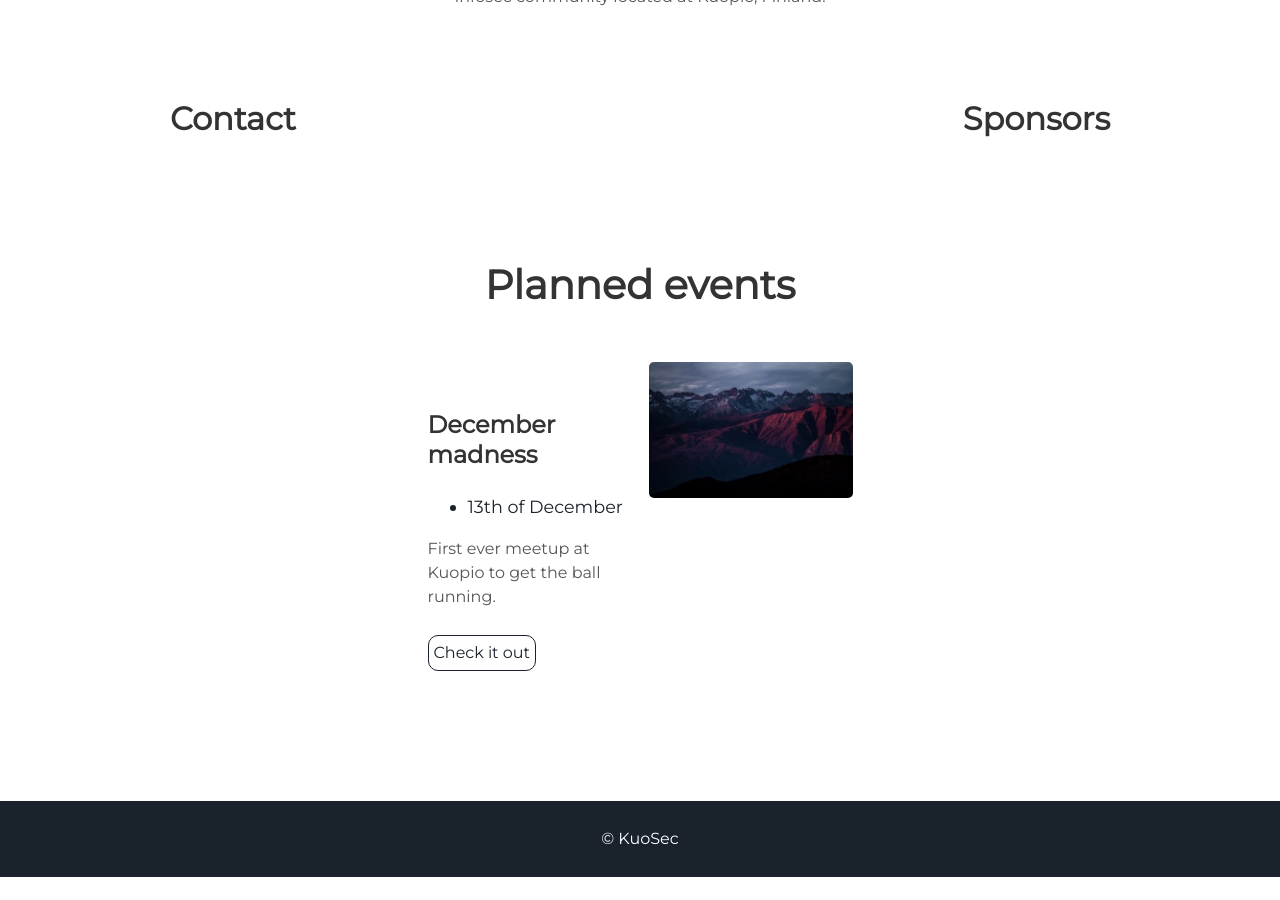
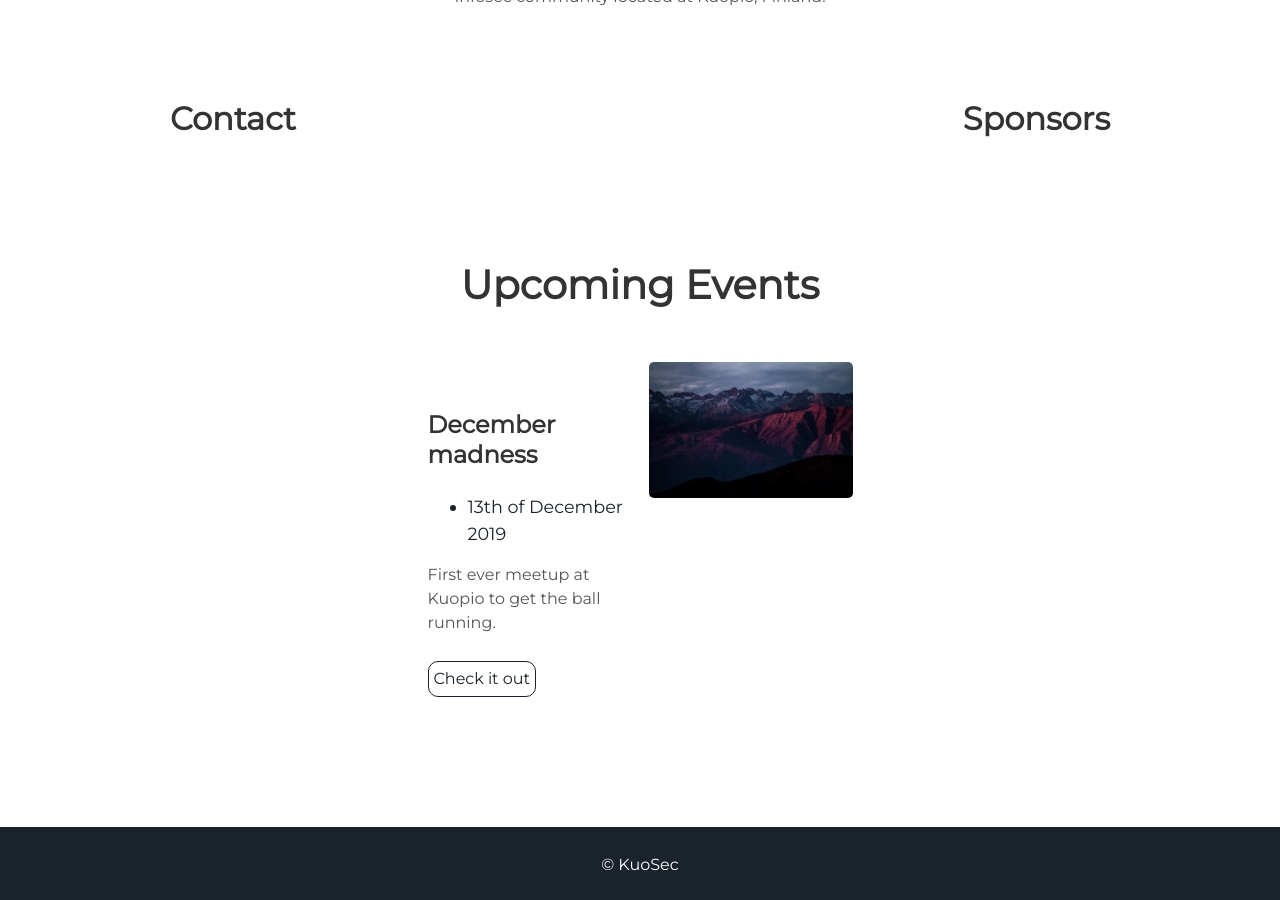
Before and after one commit to kuosec/kuosec.github.io, a Jekyll site: the page built from index.html, in a window 1280 px wide and 900 px high, scrolled down 1072 px. Built offline with Jekyll 4.4.1, drawn with Linux system fonts in a browser that asks for light colours; before the commit the page ends 1949 px from its top, so only the background shows below that.

Commit message:
Update projects.html

```diff
--- a/_includes/projects.html
+++ b/_includes/projects.html
@@ -1,5 +1,5 @@
 <div class="user-details">
-  <h1> Planned events </h1>
+  <h1> Upcoming Events </h1>
 </div>
 <div class="user-projects">
   <div class="images-right">
@@ -8,7 +8,7 @@
   <div class="contents">
     <h3> December madness </h3>
     <ul>
-      <li> 13th of December </li>
+      <li> 13th of December 2019</li>
     </ul>
     <p>First ever meetup at Kuopio to get the ball running.</p>
     <a class="project-link" href="#">Check it out</a>
```
